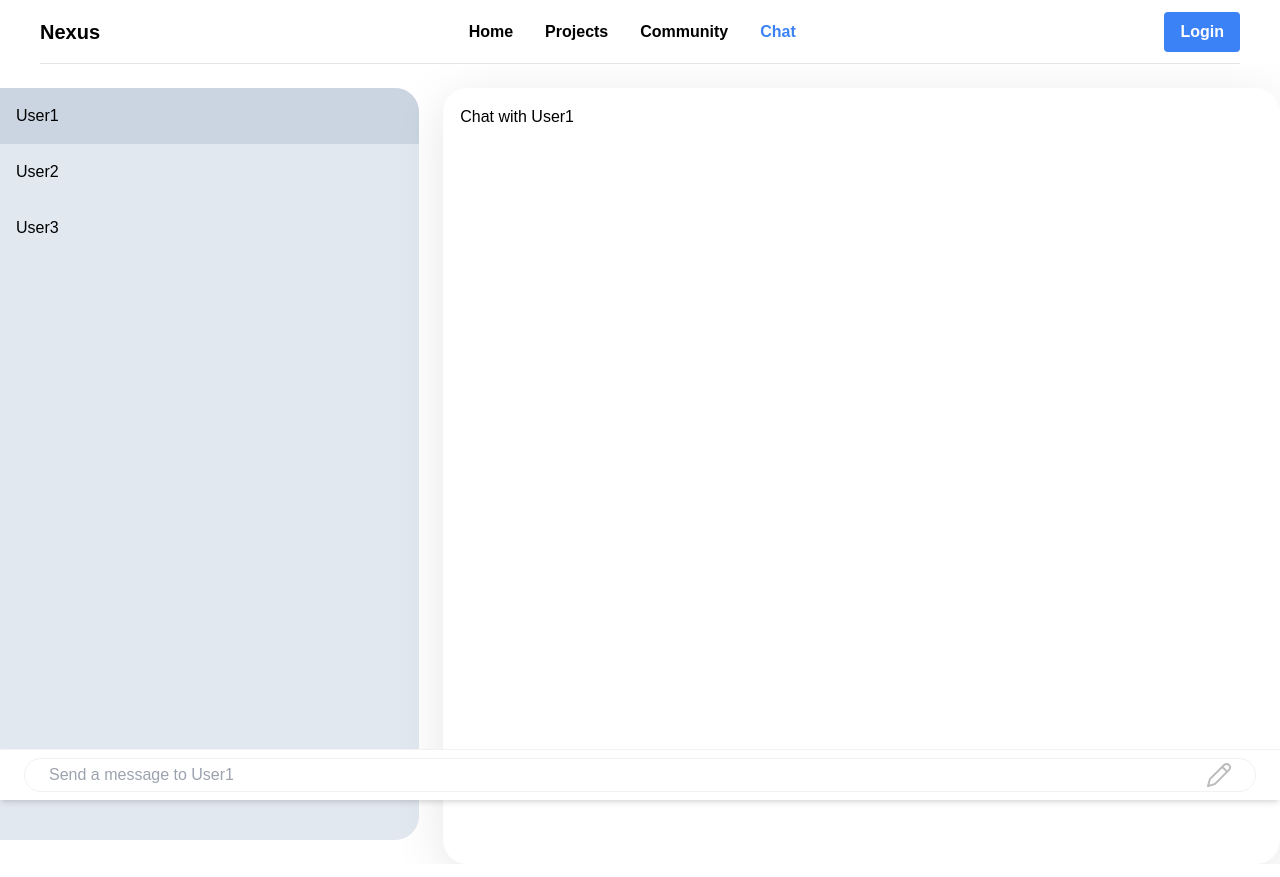
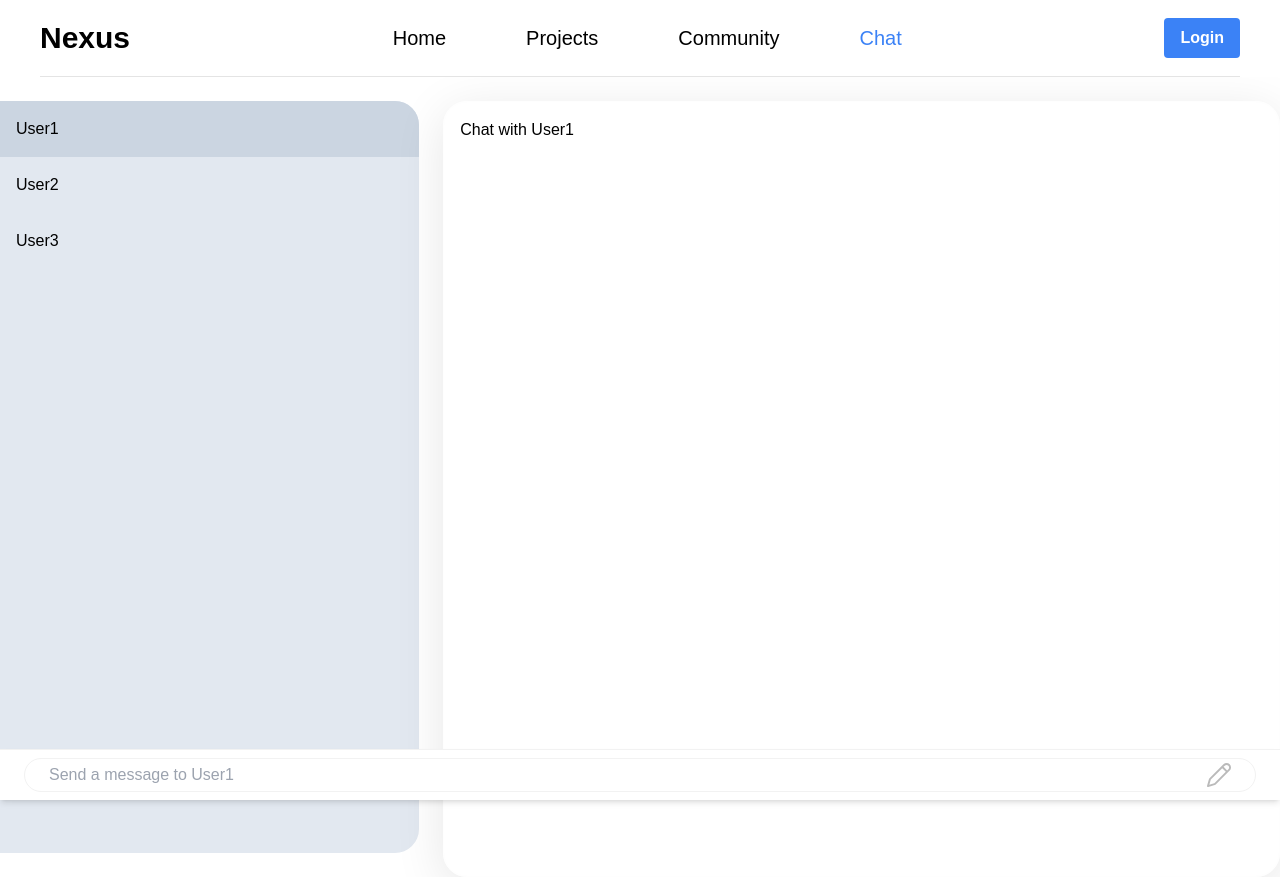
Before and after one commit to wwwcomcomcomcom/nexus-fe, a React (Vite) app: page /chat in a window 1280 px wide. Built offline with nearby package versions, Linux system fonts and the light colour scheme; a web font is replaced by a local one.

Commit message:
style: 전체적으로 글씨 키우기기

```diff
--- a/src/component/headBar/Header.tsx
+++ b/src/component/headBar/Header.tsx
@@ -15,20 +15,21 @@ export default function Header() {
   ];
 
   return (
-    <header className="flex items-center justify-between xs:px-10 w-full sticky top-0 z-50 h-16 bg-white ">
-      <nav className="flex flex-row w-full h-full border-b border-[#E4E4E4] py-4 max-xxs:px-4">
+    <header className="h-fit flex items-center justify-between xs:px-10 w-full sticky top-0 z-50 bg-white ">
+      <nav className="flex flex-row w-full h-full border-b border-[#E4E4E4] max-xxs:px-4">
         <div className="flex items-center justify-start space-x-4 grow max-xxs:hidden">
-          <h1 className="font-bold text-xl">Nexus</h1>
+          <h1 className="font-bold text-3xl">Nexus</h1>
         </div>
-        <div className="flex items-center justify-center space-x-8 grow">
+
+        <div className="flex items-center justify-center space-x-20 grow my-6">
           {navigations.map((nav, i) => {
-            let style = "font-semibold";
+            let style = "text-xl";
             if (
               window.location.pathname === nav.path ||
               (i === 2 && window.location.pathname.startsWith("/post")) ||
               (i === 1 && window.location.pathname.startsWith("/project"))
             )
-              style += " !font-bold text-blue-500";
+              style += "  text-blue-500";
             return (
               <button
                 key={nav.path}
```
